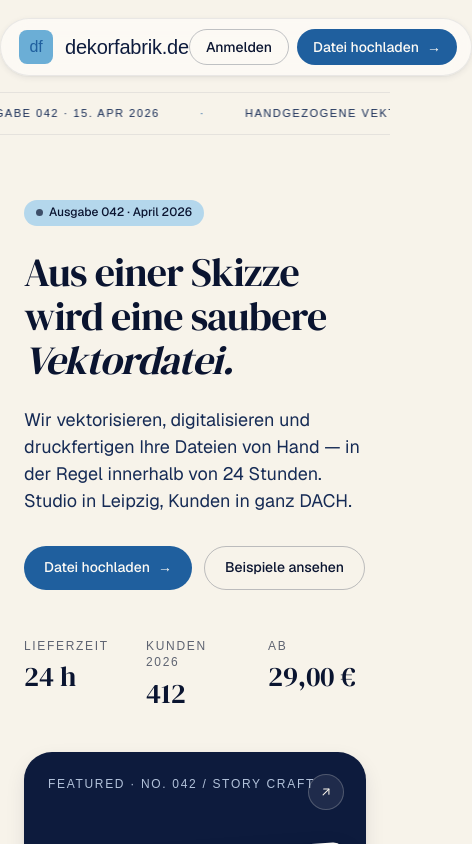
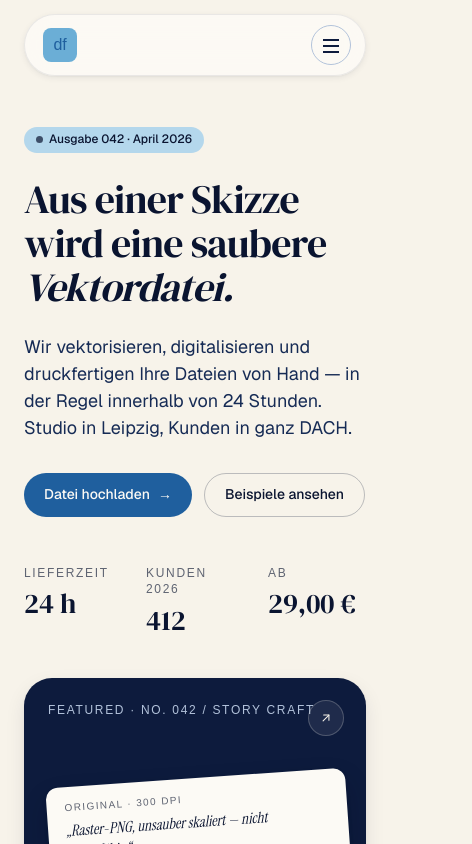
Before and after one commit to strukturunion-mmw/clc_dekorfabrik_website, a Next.js app: page / in a window 390 px wide. Shown: the top 844 px of the page, 472 px wide, since content can reach past the window. Built offline with nearby package versions, Linux system fonts and the light colour scheme; a web font is replaced by a local one.

Commit message:
Adjust header width and mobile nav behavior

```diff
--- a/src/app/page.tsx
+++ b/src/app/page.tsx
@@ -71,15 +71,19 @@ export default function HomePage() {
       </a>
 
       <SiteHeader>
-        <Nav links={navLinks} />
-        <Marquee items={marqueeItems} />
+        <div className="mx-auto w-full max-w-content px-6">
+          <Nav links={navLinks} />
+        </div>
+        <div className="hidden md:block">
+          <Marquee items={marqueeItems} />
+        </div>
       </SiteHeader>
 
       <main id="hauptinhalt">
         {/* Hero — shares max-w-content (1120px) with every other section so
             nav / marquee / hero / grid / footer all align on the same column. */}
         <section
-          className="mx-auto grid max-w-content items-start gap-10 px-6 pt-16 pb-24 lg:grid-cols-2"
+          className="mx-auto grid max-w-content items-start gap-10 px-6 pt-10 pb-20 lg:grid-cols-2 lg:pt-12 lg:pb-24"
           aria-labelledby="hero-title"
         >
           <div>
--- a/src/components/sections/SiteHeader.tsx
+++ b/src/components/sections/SiteHeader.tsx
@@ -15,8 +15,8 @@ type SiteHeaderProps = {
 export function SiteHeader({ children }: SiteHeaderProps) {
   return (
     <header
-      className="sticky z-30 flex flex-col gap-4 bg-paper-100"
-      style={{ top: 0, paddingTop: 18 }}
+      className="sticky z-30 flex flex-col gap-3 bg-paper-100"
+      style={{ top: 0, paddingTop: 14 }}
     >
       {children}
     </header>
--- a/src/components/ui/Nav.tsx
+++ b/src/components/ui/Nav.tsx
@@ -1,5 +1,7 @@
+"use client";
+
 import Link from "next/link";
-import type { ReactNode } from "react";
+import { useState, type ReactNode } from "react";
 import { Button } from "./Button";
 
 export type NavLink = {
@@ -32,10 +34,12 @@ export function Nav({
   ariaLabel = "Hauptnavigation",
   actions = defaultActions,
 }: NavProps) {
+  const [menuOpen, setMenuOpen] = useState(false);
+
   return (
-    <nav
-      aria-label={ariaLabel}
-      className="mx-auto flex max-w-content items-center justify-between rounded-pill backdrop-blur-md shadow-sm"
+    <nav aria-label={ariaLabel} className="mx-auto w-full max-w-content">
+      <div
+        className="flex items-center justify-between rounded-pill backdrop-blur-md shadow-sm"
         style={{
           padding: "10px 14px 10px 18px",
           background: "rgba(252, 250, 245, 0.92)",
@@ -57,7 +61,7 @@ export function Nav({
           >
             df
           </span>
-        <span>dekorfabrik.de</span>
+          <span className="hidden sm:inline">dekorfabrik.de</span>
         </Link>
 
         <ul className="hidden items-center gap-1 lg:flex" role="list">
@@ -79,7 +83,69 @@ export function Nav({
           ))}
         </ul>
 
-      <div className="flex items-center gap-2">{actions}</div>
+        <div className="hidden items-center gap-2 lg:flex">{actions}</div>
+
+        <button
+          type="button"
+          className="inline-flex h-10 w-10 items-center justify-center rounded-pill border border-navy-200 text-navy-800 transition-colors hover:bg-navy-900/5 focus:outline-none focus-visible:outline-2 focus-visible:outline-clay-500 focus-visible:outline-offset-2 lg:hidden"
+          aria-expanded={menuOpen}
+          aria-controls="mobile-nav-panel"
+          aria-label={menuOpen ? "Menü schließen" : "Menü öffnen"}
+          onClick={() => setMenuOpen((open) => !open)}
+        >
+          <span aria-hidden="true" className="relative block h-4 w-4">
+            <span
+              className={[
+                "absolute left-0 block h-0.5 w-4 bg-current transition-transform duration-base ease-standard",
+                menuOpen ? "top-2 rotate-45" : "top-0.5",
+              ].join(" ")}
+            />
+            <span
+              className={[
+                "absolute left-0 top-2 block h-0.5 w-4 bg-current transition-opacity duration-base ease-standard",
+                menuOpen ? "opacity-0" : "opacity-100",
+              ].join(" ")}
+            />
+            <span
+              className={[
+                "absolute left-0 block h-0.5 w-4 bg-current transition-transform duration-base ease-standard",
+                menuOpen ? "top-2 -rotate-45" : "top-3.5",
+              ].join(" ")}
+            />
+          </span>
+        </button>
+      </div>
+
+      <div
+        id="mobile-nav-panel"
+        className={[
+          "mt-2 overflow-hidden rounded-lg border border-ink-200/70 bg-paper-50 shadow-sm transition-[max-height,opacity] duration-base ease-standard lg:hidden",
+          menuOpen ? "max-h-[480px] opacity-100" : "max-h-0 opacity-0",
+        ].join(" ")}
+      >
+        <ul className="flex flex-col gap-1 p-3" role="list">
+          {links.map((link) => (
+            <li key={`mobile-${link.href}`}>
+              <Link
+                href={link.href}
+                aria-current={link.active ? "page" : undefined}
+                onClick={() => setMenuOpen(false)}
+                className={[
+                  "inline-flex w-full items-center rounded-md px-3 py-2.5 font-sans text-sm font-medium no-underline transition-colors duration-base ease-standard",
+                  link.active
+                    ? "bg-navy-900 text-paper-100"
+                    : "text-navy-700 hover:bg-navy-900/5",
+                ].join(" ")}
+              >
+                {link.label}
+              </Link>
+            </li>
+          ))}
+        </ul>
+        <div className="border-t border-ink-200/70 p-3">
+          <div className="flex flex-wrap gap-2">{actions}</div>
+        </div>
+      </div>
     </nav>
   );
 }
```
Lines whose indentation alone changed are shown as unchanged.
